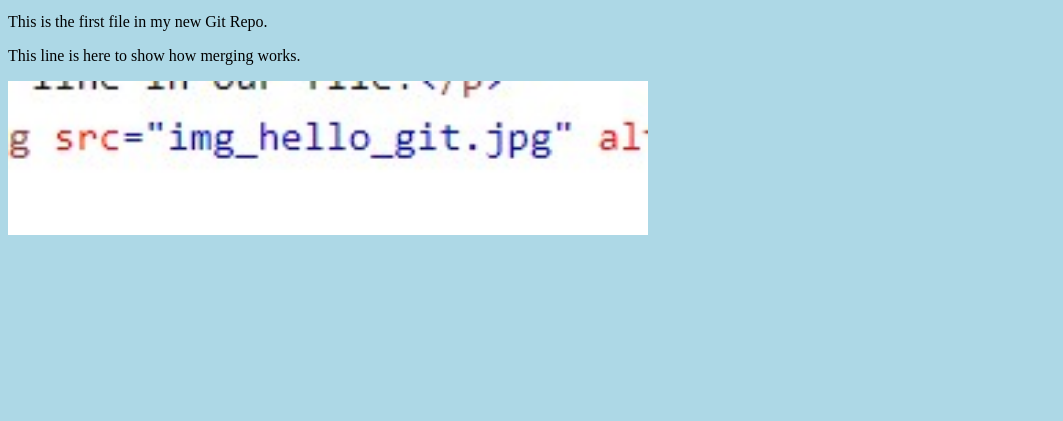
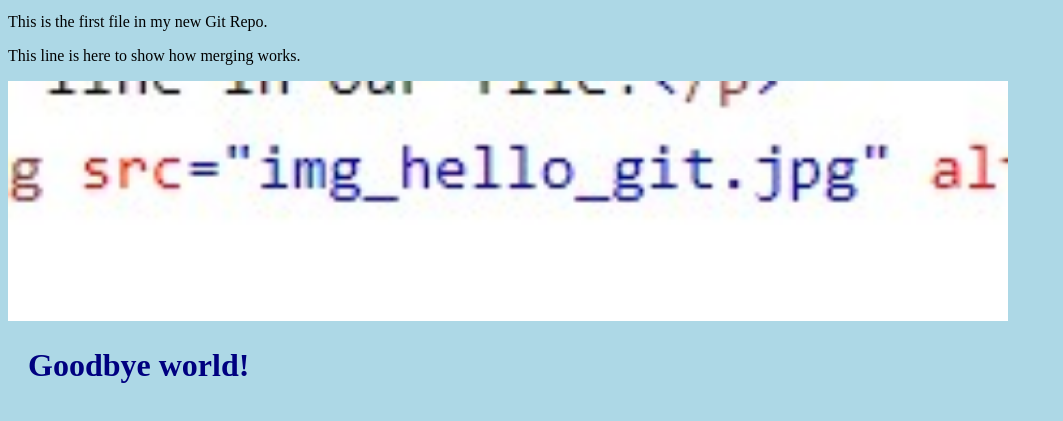
Before and after one commit to tgphillips/hello-world, a plain HTML site: page index.html in a window 1280 px wide. Shown: the part 101-522 px from the top of the page, without its empty margins (0-1063 px from the left). Drawn offline with Linux system fonts and the light colour scheme.

Commit message:
Just messing around

```diff
--- a/index.html
+++ b/index.html
@@ -10,7 +10,8 @@
 <div><img src="img_hello_world.jpg" alt="Hello World from Space" style="width:100%;max-width:640px"></div>
 <p>This is the first file in my new Git Repo.</p>
 <p>This line is here to show how merging works.</p>
-<div><img src="img_hello_git.jpg" alt="Hello Git" style="width:100%;max-width:640px"></div>
+<div><img src="img_hello_git.jpg" alt="Hello Git" style="width:100%;max-width:1000px"></div>
+  <h1>Goodbye world!</h1>
 
 </body>
 </html>
```
